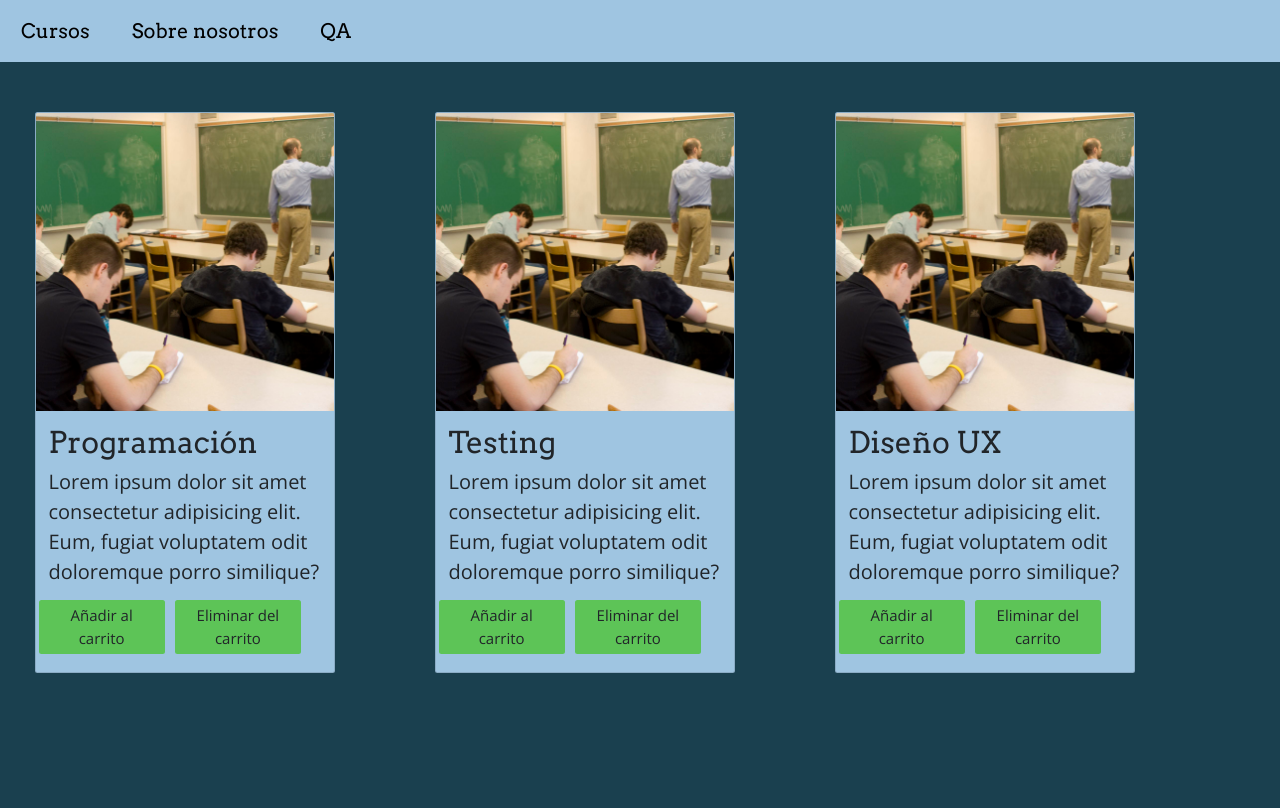
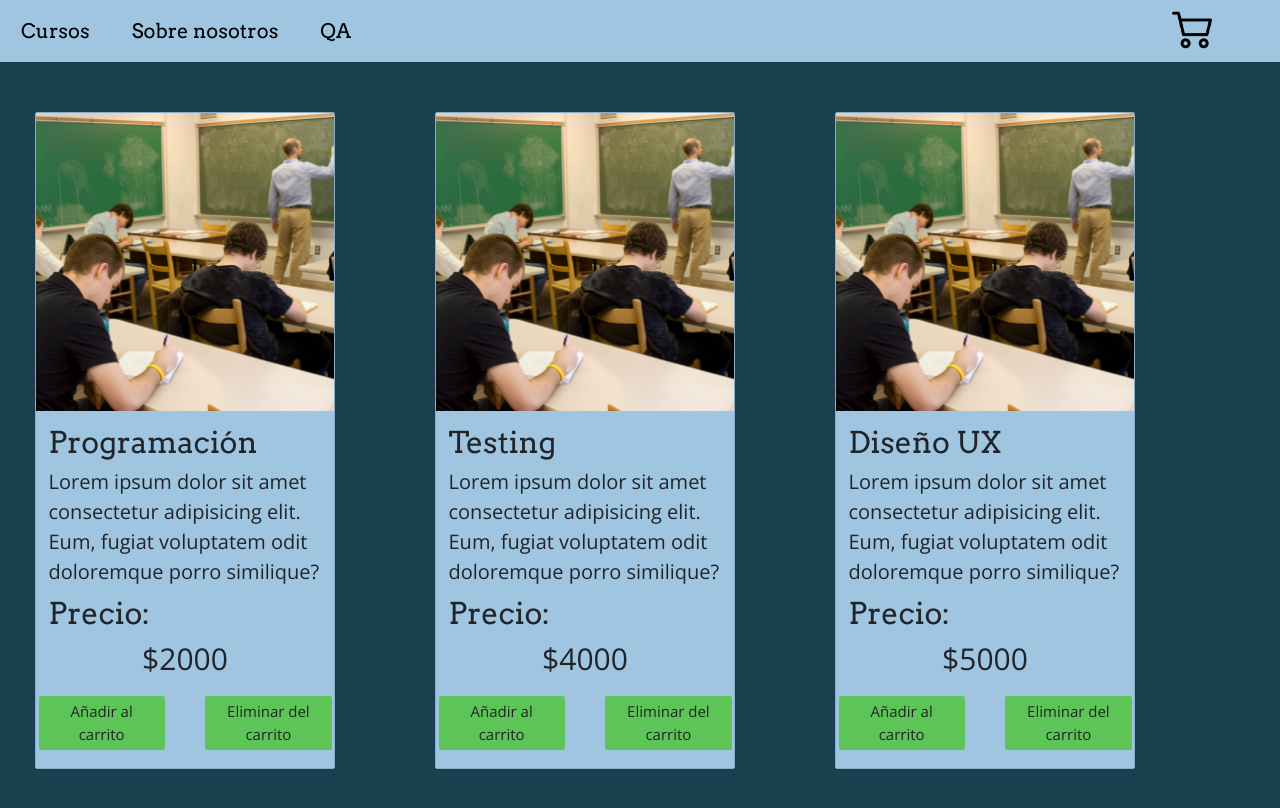
Before and after one commit to jburich13/CoderHouseJS, a plain HTML site: page ProyectoFinal/index.html in a window 1280 px wide. Drawn offline with nearby package versions, Linux system fonts and the light colour scheme.

Commit message:
eventos de boton agregados

```diff
--- a/ProyectoFinal/css/style.css
+++ b/ProyectoFinal/css/style.css
@@ -79,6 +79,10 @@ li:hover {
     font-family: 'Open Sans', sans-serif;
 }
 
+#precio {
+    font-size: 3rem !important;
+}
+
 #boton {
     display: inline;
     text-align: center;
@@ -93,4 +97,18 @@ li:hover {
     background-color: #96d693;
 }
 
-.botonera {}
+#precio {
+    font-size: 5rem;
+}
+
+.imgCarrito {
+    width: 4rem;
+    height: 4rem;
+    margin-top: 1rem;
+    margin-left: 80rem;
+}
+
+.numCarrito {
+    font-size: 2rem;
+    color: #000000;
+}
--- a/ProyectoFinal/index.html
+++ b/ProyectoFinal/index.html
@@ -23,7 +23,11 @@
             <li class="nav-item">
                 <a class="nav-link" href="#">QA</a>
             </li>
+            <img src="src/cart.png" alt="carrito" class="imgCarrito">
+            <p class="num negro"></p>
         </ul>
+
+
     </header>
 
     <div class="row" id="misCursos">
--- a/ProyectoFinal/js/app.js
+++ b/ProyectoFinal/js/app.js
@@ -1,8 +1,10 @@
 class Curso {
-    constructor(titulo, img, descripcion) {
+    constructor(titulo, img, descripcion, precio) {
         this.titulo = titulo;
         this.descripcion = descripcion;
         this.img = img;
+        this.precio = precio;
+
     }
 }
 
@@ -11,9 +13,9 @@ class Curso {
 
 
 let misCursos = [
-    new Curso("Programación", "teacher.jpg", "Lorem ipsum dolor sit amet consectetur adipisicing elit. Eum, fugiat voluptatem odit doloremque porro similique?"),
-    new Curso("Testing", "teacher.jpg", "Lorem ipsum dolor sit amet consectetur adipisicing elit. Eum, fugiat voluptatem odit doloremque porro similique?"),
-    new Curso("Diseño UX", "teacher.jpg", "Lorem ipsum dolor sit amet consectetur adipisicing elit. Eum, fugiat voluptatem odit doloremque porro similique?")
+    new Curso("Programación", "teacher.jpg", "Lorem ipsum dolor sit amet consectetur adipisicing elit. Eum, fugiat voluptatem odit doloremque porro similique?", 2000),
+    new Curso("Testing", "teacher.jpg", "Lorem ipsum dolor sit amet consectetur adipisicing elit. Eum, fugiat voluptatem odit doloremque porro similique?", 4000),
+    new Curso("Diseño UX", "teacher.jpg", "Lorem ipsum dolor sit amet consectetur adipisicing elit. Eum, fugiat voluptatem odit doloremque porro similique?", 5000)
 ];
 
 
@@ -60,19 +62,32 @@ let agregarCards = () => {
         divBody.appendChild(descripcionCard);
 
 
+
+        //Label de precio
+        const labelPrecio = document.createElement("h5");
+        labelPrecio.textContent = "Precio:";
+        divBody.appendChild(labelPrecio);
+        //Agrego el precio
+        const precioCard = document.createElement("p");
+        precioCard.setAttribute("class", "text-center");
+        precioCard.setAttribute("id", "precio");
+        precioCard.textContent = `$${card.precio}`;
+        divBody.appendChild(precioCard);
+
+
+
         //Agrego la linea de los botones
         const rowBotones = document.createElement("div");
-        rowBotones.setAttribute("class", "row");
+        rowBotones.setAttribute("class", "row justify-content-between");
         divBody.appendChild(rowBotones);
-
 
         //Agrego los botones
         //Boton 1
         const botonCard1 = document.createElement("a");
-        botonCard1.href = "#";
-        botonCard1.className = "btn col-5";
+        botonCard1.className = "btn col-5 ";
         botonCard1.id = "boton";
         botonCard1.textContent = "Añadir al carrito";
+        botonCard1.addEventListener("click", agregarAlCarrito);
         rowBotones.appendChild(botonCard1);
 
         //Boton 2
@@ -85,4 +100,18 @@ let agregarCards = () => {
     });
 }
 
+
+const imgCarro = document.querySelector(".imgCarrito");
+imgCarro.addEventListener("click", function() {})
+
+
+let click = 0;
+
+function agregarAlCarrito() {
+    const num = document.querySelector(".num");
+    console.log(click);
+    click += 1;
+    num.textContent = parseInt(click);
+}
+
 agregarCards();
```
Also changed, not shown: ProyectoFinal/cursos.json (deleted, +0 -20 lines), ProyectoFinal/src/cart.png (added).
